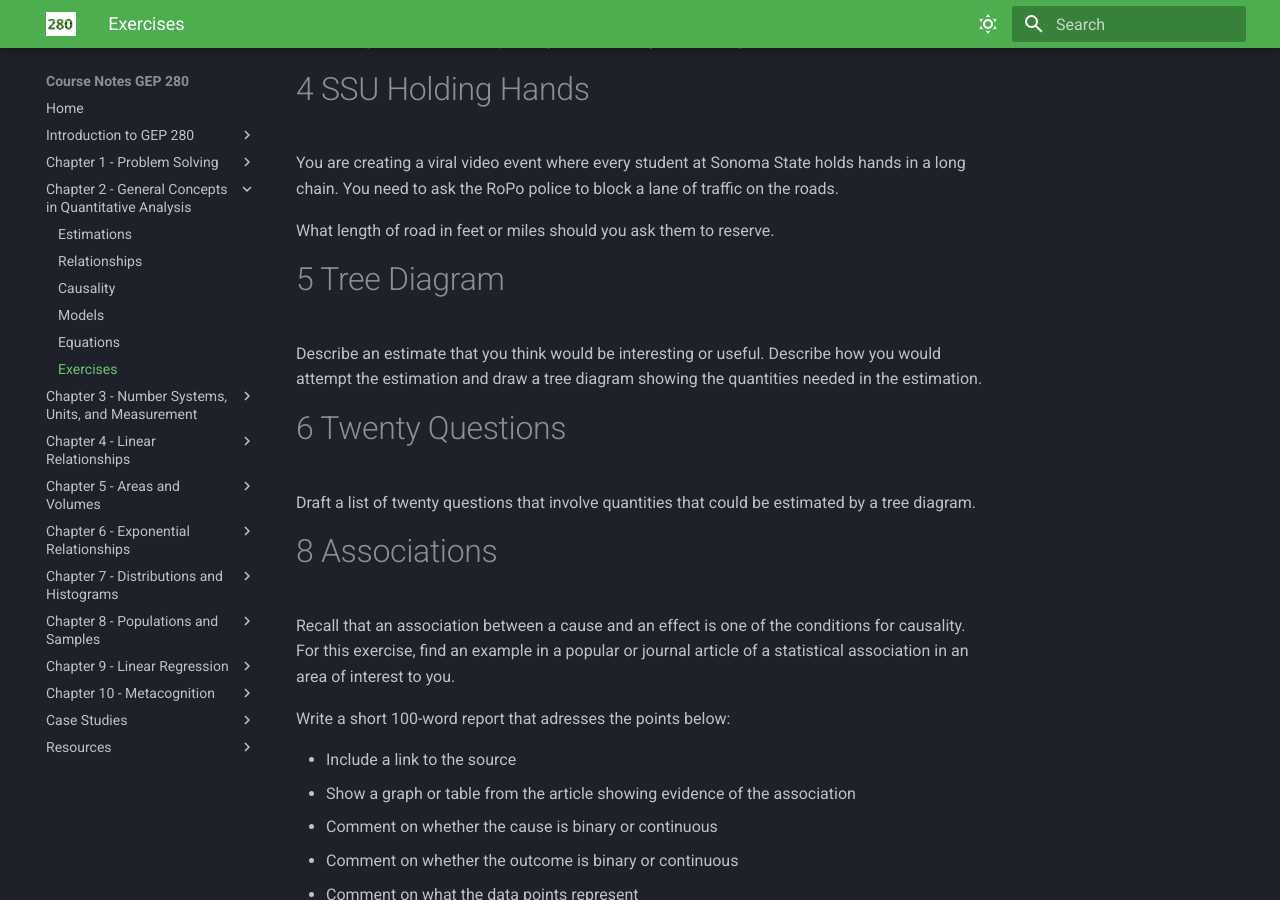
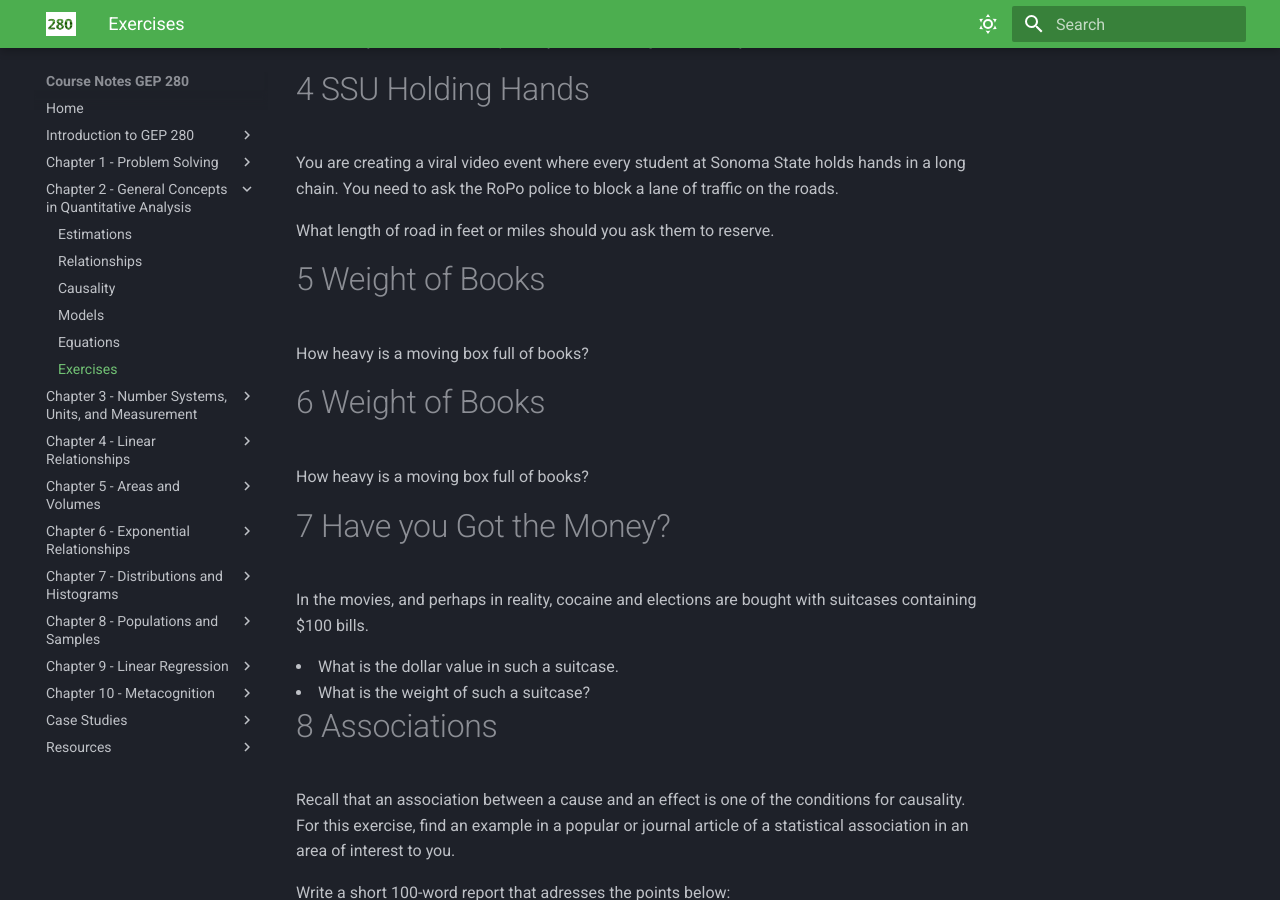
Before and after one commit to wgalbraith/280, an MkDocs documentation site: the page built from docs_student/estimations-exercises.md, in a window 1280 px wide and 900 px high, scrolled down 917 px. Built offline with MkDocs 1.6.1 and Material for MkDocs 9.7.7, drawn with Linux system fonts in a browser that asks for light colours; nearby versions of some CDN libraries; some web fonts are replaced; library files that are not in the unit come from our copies.

Commit message:
Update estimations-exercises.md

```diff
--- a/docs_student/estimations-exercises.md
+++ b/docs_student/estimations-exercises.md
@@ -35,31 +35,20 @@ State holds hands in a long chain. You need to ask the RoPo police to
 block a lane of traffic on the roads.</p>
 <p>What length of road in feet or miles should you ask them to
 reserve.</p>
-<!-- They give you the following options.
-Which one of these would you choose and why?
-
-a) 1 mile
-b) 2 miles
-c) 5 miles
-d) 20 miles -->
-<h1 id="tree-diagram">5 Tree Diagram</h1>
-<p>Describe an estimate that you think would be interesting or useful.
-Describe how you would attempt the estimation and draw a tree diagram
-showing the quantities needed in the estimation.</p>
-<h1 id="twenty-questions">6 Twenty Questions</h1>
-<p>Draft a list of twenty questions that involve quantities that could be estimated by a tree diagram.
-</p>
-
+<h1 id="books">5 Weight of Books</h1>
+<p>How heavy is a moving box full of books?</p>
+<h1 id="books">6 Weight of Books</h1>
+<p>How heavy is a moving box full of books?</p>
+<h1 id="books">7 Have you Got the Money?</h1>
+<p>In the movies, and perhaps in reality, cocaine and elections are bought with suitcases containing $100 bills.</p>
+<li>What is the dollar value in such a suitcase.</li>
+<li>What is the weight of such a suitcase?</li>
 <h1 id="associations">8 Associations</h1>
 <p>Recall that an association between a cause and an effect is one of
 the conditions for causality. For this exercise, find an example in a
 popular or journal article of a statistical association in an area of
 interest to you.</p>
 <p>Write a short 100-word report that adresses the points below:</p>
-<ul>
-<li>Include a link to the source</li>
-<li>Show a graph or table from the article showing evidence of the
-association</li>
 <li>Comment on whether the cause is binary or continuous</li>
 <li>Comment on whether the outcome is binary or continuous</li>
 <li>Comment on what the data points represent</li>
```
